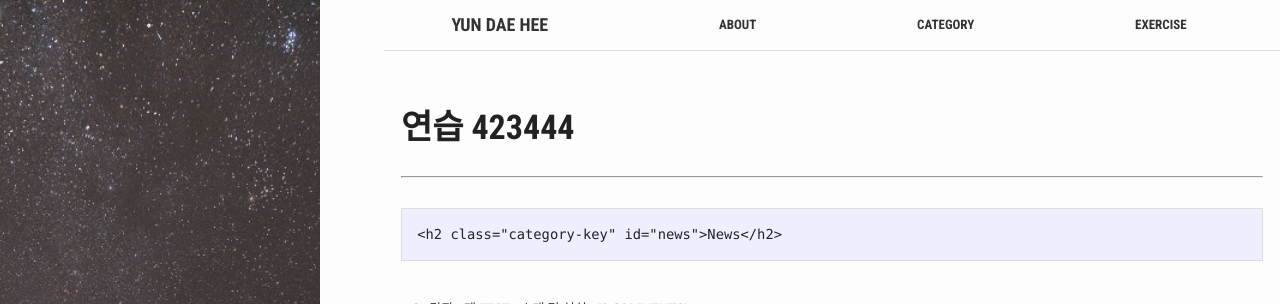
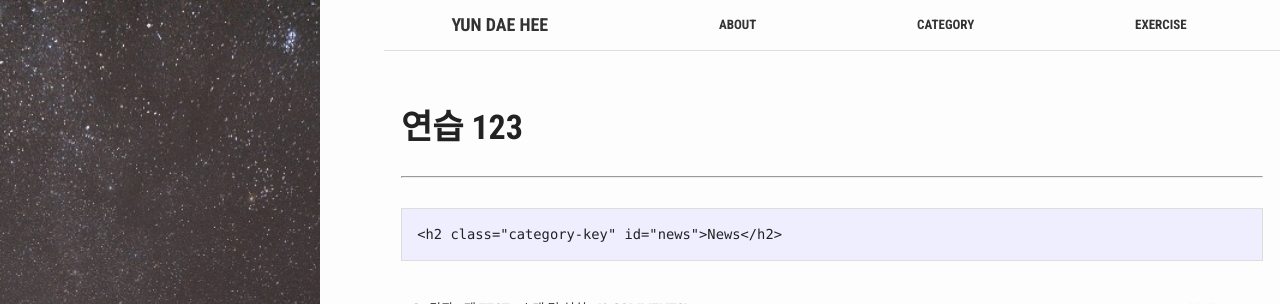
Before and after one commit to test076923/test076923.github.io, a Jekyll site: the page built from exercise.md, in a window 1280 px wide. Shown: the top 304 px of the page. Built offline with Jekyll 4.4.1, drawn with Linux system fonts in a browser that asks for light colours; comment, search, counter and statistics services are not loaded.

Commit message:
Update exercise.md

```diff
--- a/exercise.md
+++ b/exercise.md
@@ -8,7 +8,7 @@ summary: "Exercise program."
 active: Exercise
 date: 9/12/2017 3:37:34 PM
 ---
-# 연습 423444 #
+# 연습 123 #
 ----------
 
 {% for tag in site.tags %}
```
